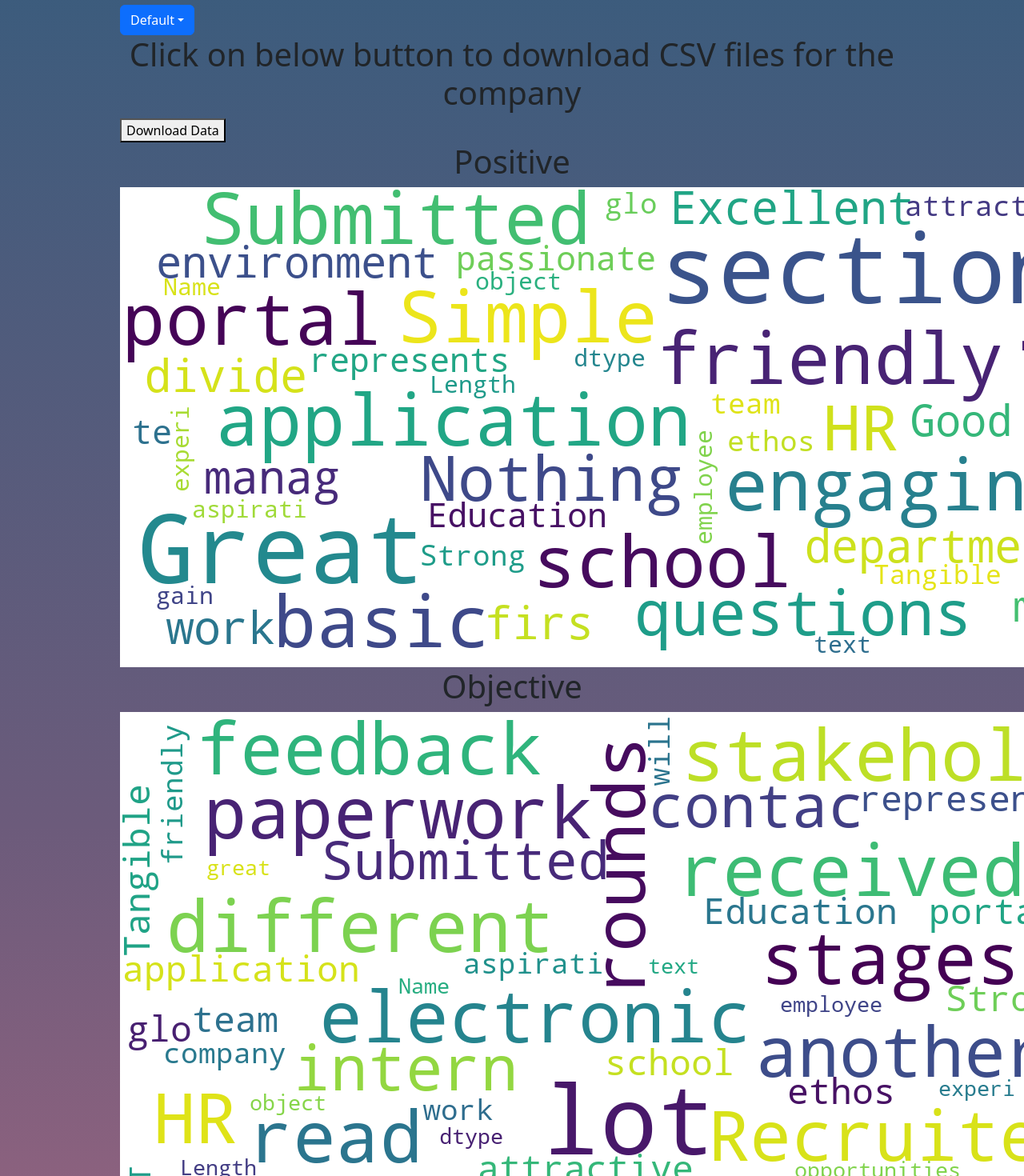
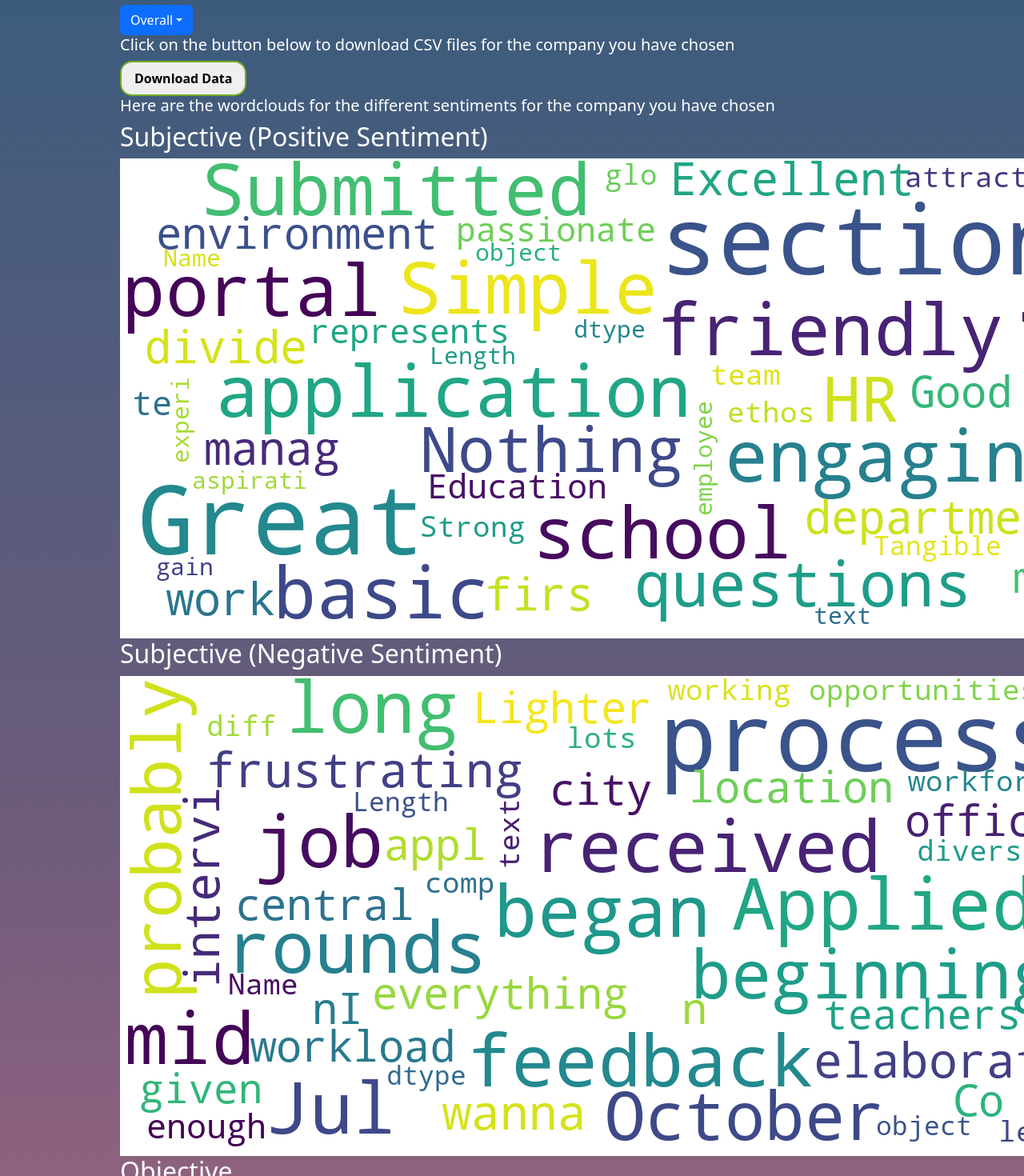
Before and after one commit to datmanlyman/CZ4045-Group-30-Project, a React (Create React App) app: page /data in a window 1280 px wide. Shown: the part 160-1630 px from the top of the page at 80% size. Built offline with nearby package versions, Linux system fonts and the light colour scheme.

Commit message:
change the styling slightly idk lol

```diff
--- a/src/Components/CompanyData.js
+++ b/src/Components/CompanyData.js
@@ -235,14 +235,21 @@ export const CompanyData = () => {
 
     return (
         <>
-            <h1>Click on below button to download CSV files for the company</h1>
-            <button onClick={() => getFiles(file1, file2)}>Download Data</button>
-            <h1>Positive</h1>
-            <img src={img1} alt="" />
-            <h1>Objective</h1>
-            <img src={img2} alt="" />
-            <h1>Negative</h1>
-            <img src={img3} alt="" />
+            <h5>Click on the button below to download CSV files for the company you have chosen</h5>
+            <button className="download" onClick={() => getFiles(file1, file2)}><b>Download Data</b></button>
+            <h5>Here are the wordclouds for the different sentiments for the company you have chosen</h5>
+            <div>
+                <h2>Subjective (Positive Sentiment)</h2>
+                <img src={img1} alt="" />
+            </div>
+            <div>
+                <h2>Subjective (Negative Sentiment)</h2>
+                <img src={img3} alt="" />
+            </div>
+            <div>
+                <h2>Objective</h2>
+                <img src={img2} alt="" />
+            </div>
         </>
     );
 }
--- a/src/Components/CompanyDropdown.js
+++ b/src/Components/CompanyDropdown.js
@@ -13,7 +13,7 @@ export const CompanyDropdown = () => {
 
     return (
         <DropdownButton id="company-button" title={display}>
-            <Dropdown.Item onClick={() => {handleClick("Default");}}>Default</Dropdown.Item>
+            <Dropdown.Item onClick={() => {handleClick("Overall");}}>Default</Dropdown.Item>
             {companies.map((company, index) => {
                 return (
                     <Dropdown.Item key={index} onClick={() => (handleClick(company.name))}>
--- a/src/Utils/DropdownContext.js
+++ b/src/Utils/DropdownContext.js
@@ -3,7 +3,7 @@ import React, { useState } from 'react';
 export const DropdownContext = React.createContext();
 
 export const DropdownProvider = ({children}) => {
-    const [display, setDisplay] = useState('Default');
+    const [display, setDisplay] = useState('Overall');
 
     return (
         <DropdownContext.Provider value={{display, setDisplay}}>
--- a/src/index.css
+++ b/src/index.css
@@ -35,6 +35,7 @@ h1 {
 }
 
 .container {
+    color: white;
     padding: 5rem !important;
 }
 
@@ -78,3 +79,13 @@ h1 {
     background-color: #777;
     border-radius: 10px;
 }
+
+.download {
+    padding-left: 1rem;
+    padding-right: 1rem;
+    padding-top: 0.5rem;
+    padding-bottom: 0.5rem;
+    border-radius: 15px;
+    border: 2px solid #73AD21;
+    justify-content: center;
+}
```
